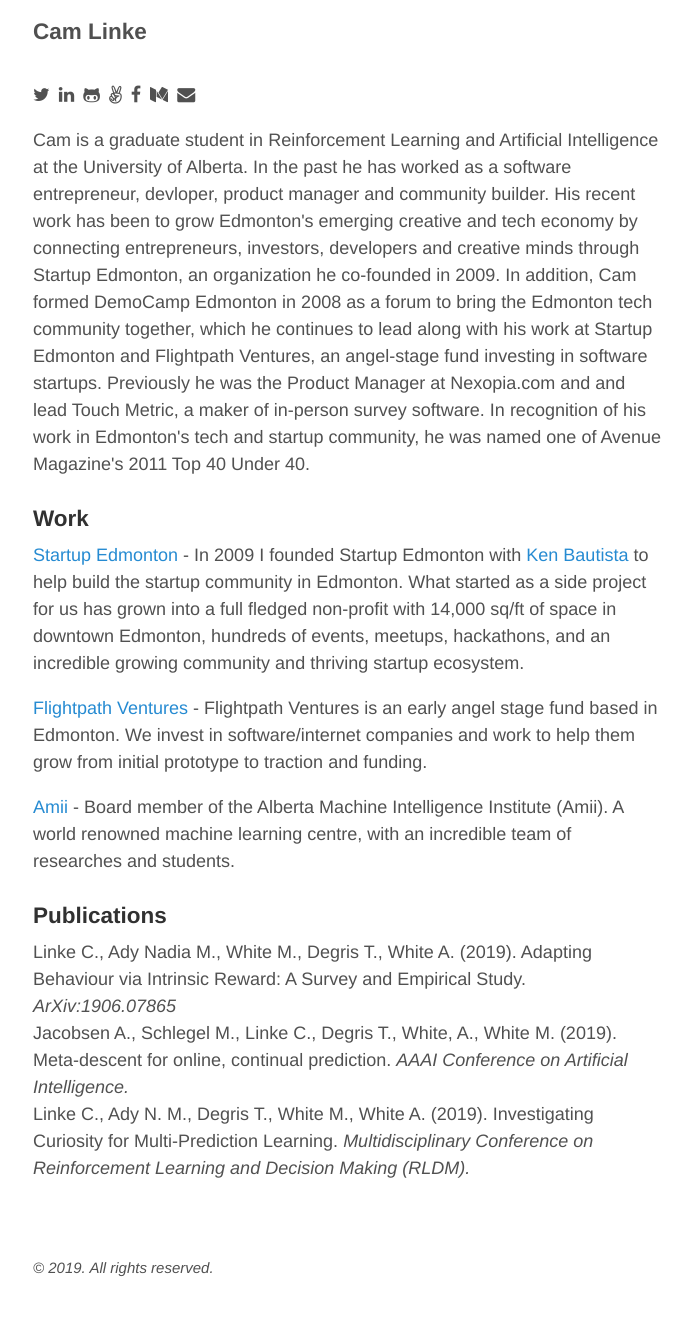
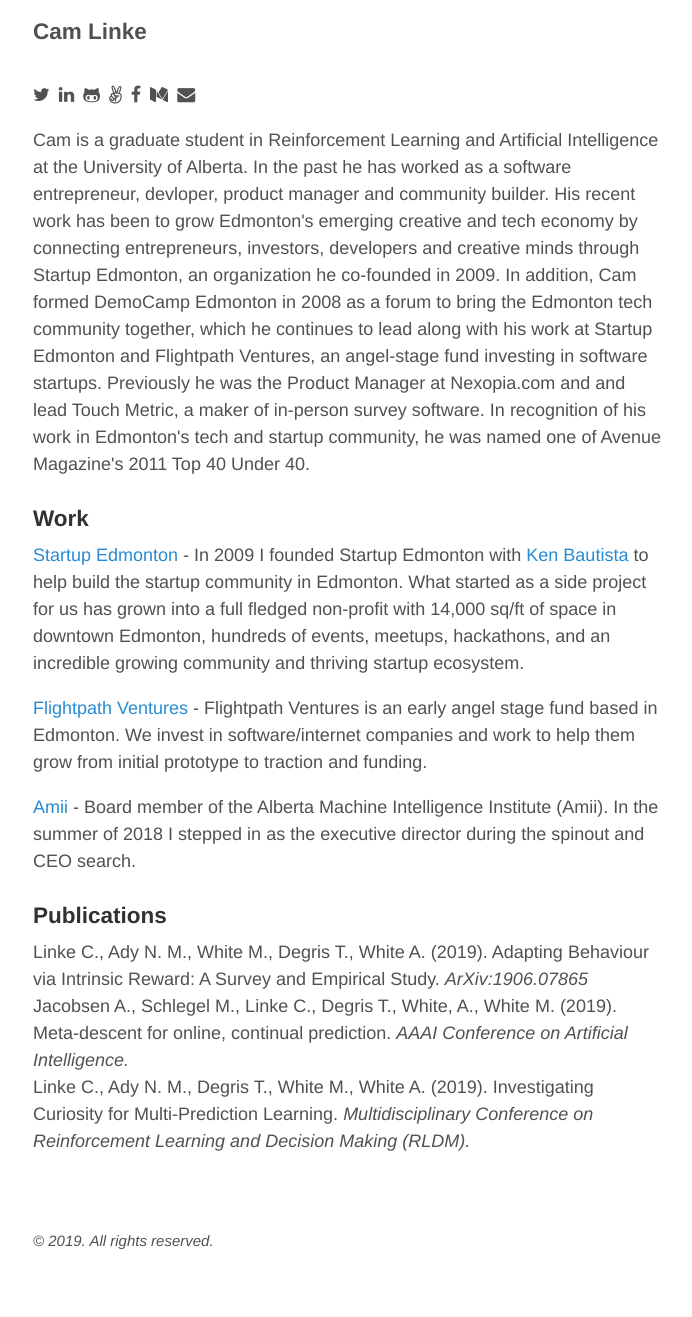
Before and after one commit to camlinke/camlinke.github.io, a Jekyll site: the page built from index.html, in a window 1280 px wide. Shown: the whole page, without its empty margins (292-984 px from the left). Built offline with Jekyll 4.4.1, drawn with Linux system fonts in a browser that asks for light colours; nearby versions of some CDN libraries; the list of posts is cut into pages by our own code; after the commit the page ends 1290 px from its top, so only the background shows below that.

Commit message:
fixed typo

```diff
--- a/index.html
+++ b/index.html
@@ -19,7 +19,7 @@
 <p><a href="http://startupedmonton.com">Startup Edmonton</a> - In 2009 I founded Startup Edmonton with <a href="https://www.linkedin.com/in/kenbautista">Ken Bautista</a> to help build the startup community in Edmonton. What started as a side project for us has grown into a full fledged non-profit with 14,000 sq/ft of space in downtown Edmonton, hundreds of events, meetups, hackathons, and an incredible growing community and thriving startup ecosystem.</p>
 <p><a href="http://flightpathventures.com">Flightpath Ventures</a> - Flightpath Ventures is an early angel stage fund based in Edmonton. We invest in software/internet companies and work to help them grow from initial prototype to traction and funding.</p>
 <!-- <p><a href="http://touchmetric.com">Touch Metric</a> - Touch Metric makes in-person survey software. While most face to face surveys still get recorded using a clipboard our app, Surveyor, allows information to be collected on an iOS device giving customers instant access to their digitized data. We've been used by clients all over the world ranging from door-knocking in political campaigns, to intercept surveys in Fortune 500 retail stores.</p> -->
-<p><a href="http://amii.ca">Amii</a> - Board member of the Alberta Machine Intelligence Institute (Amii). A world renowned machine learning centre, with an incredible team of researches and students.</p>
+<p><a href="http://amii.ca">Amii</a> - Board member of the Alberta Machine Intelligence Institute (Amii). In the summer of 2018 I stepped in as the executive director during the spinout and CEO search.</p>
 
 <!-- <h3>Playing with Technologies</h3>
 <ul class="frontpage-list descriptive">
@@ -49,7 +49,7 @@
 
 <h3>Publications</h3>
 <ul class="frontpage-list">
-  <li>Linke C., Ady Nadia M., White M., Degris T., White A. (2019). Adapting Behaviour via Intrinsic Reward: A Survey and Empirical Study. <i>ArXiv:1906.07865</i></li>
+  <li>Linke C., Ady N. M., White M., Degris T., White A. (2019). Adapting Behaviour via Intrinsic Reward: A Survey and Empirical Study. <i>ArXiv:1906.07865</i></li>
   <li>Jacobsen A., Schlegel M., Linke C., Degris T., White, A., White M. (2019). Meta-descent for online, continual prediction. <i>AAAI Conference on Artificial Intelligence.</i></li>
   <li>Linke C., Ady N. M., Degris T., White M., White A. (2019). Investigating Curiosity for Multi-Prediction Learning. <i>Multidisciplinary Conference on Reinforcement Learning and Decision Making (RLDM).<i></li>
 </ul>
```
